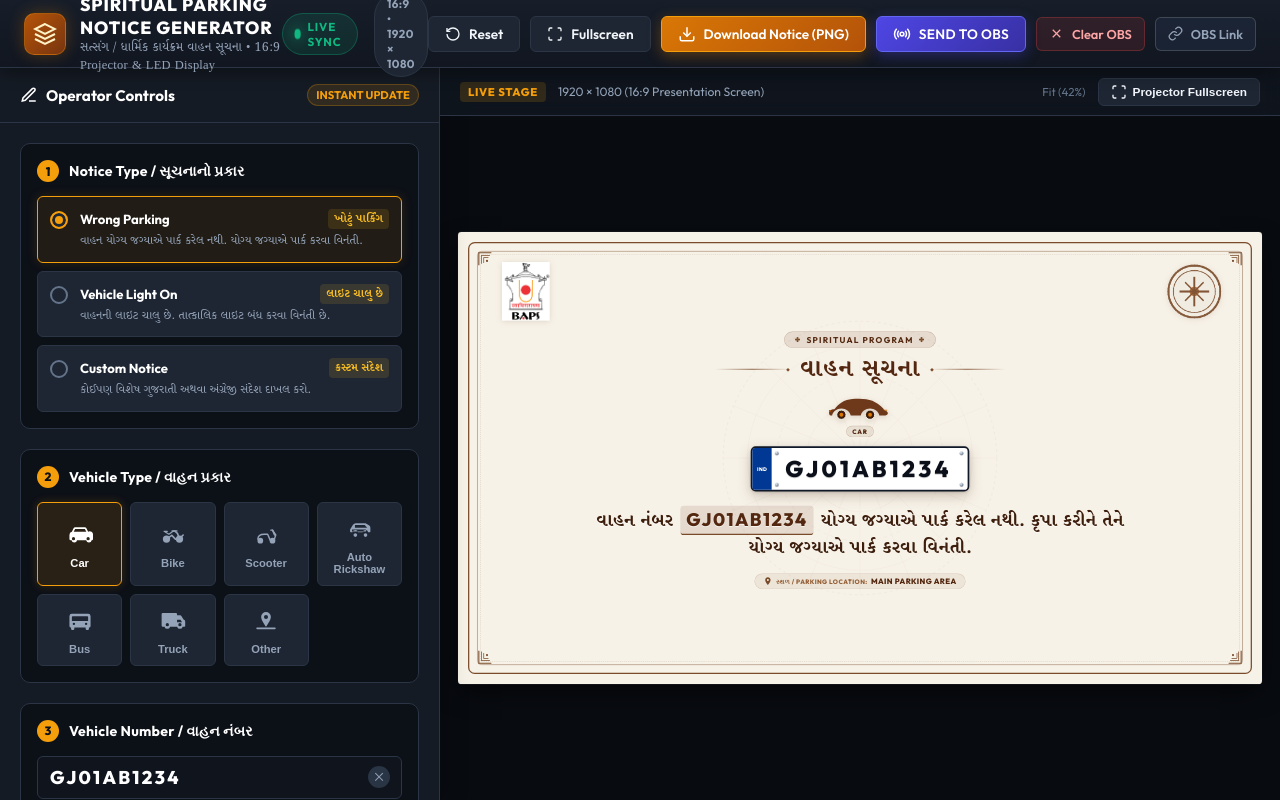
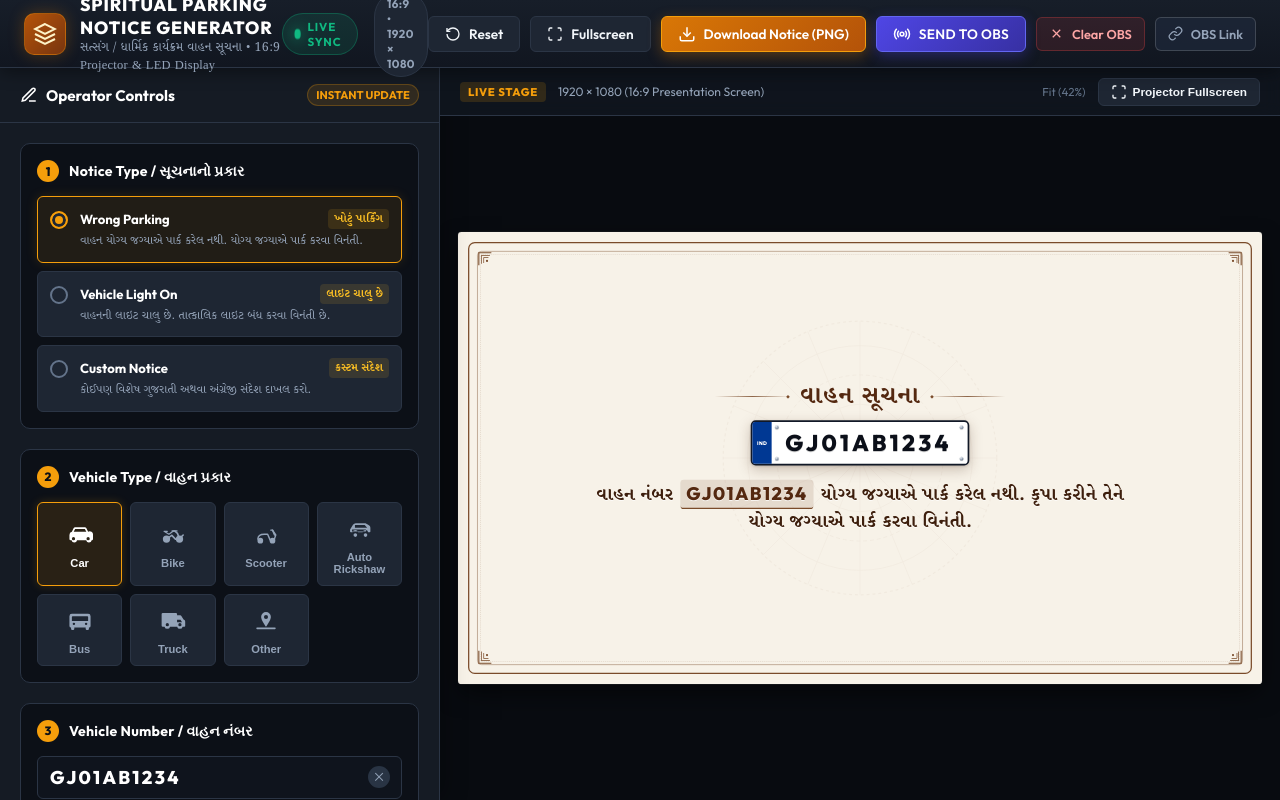
Before and after one commit to TapanPatel09/parkinig-notice-, a website: page index.html in a window 1280 px wide. Drawn offline with nearby package versions, Linux system fonts and the light colour scheme.

Commit message:
remove image and  remove other thing

```diff
--- a/index.html
+++ b/index.html
@@ -336,7 +336,7 @@
             <div class="field-group">
               <label for="noticeTitleInput" class="field-label">Notice Title (મુખ્ય શીર્ષક)</label>
               <input type="text" id="noticeTitleInput" class="form-control"
-                placeholder="વાહન સૂચના" value="વાહન સૂચના">
+                placeholder="પાર્કિંગ સૂચના" value="પાર્કિંગ સૂચના">
             </div>
 
             <div class="field-group">
@@ -466,42 +466,42 @@
               </div>
 
               <!-- 3. TOP-LEFT LOGO CONTAINER -->
-              <div class="logo-wrapper logo-left-wrapper" title="Top-Left Logo">
+              <!-- <div class="logo-wrapper logo-left-wrapper" title="Top-Left Logo">
                 <img id="leftLogo" class="logo-left" src="assets/baps_logo.png" alt="Organization Logo Left" onerror="this.style.opacity='0.4'">
-              </div>
+              </div> -->
 
               <!-- 4. TOP-RIGHT LOGO CONTAINER -->
-              <div class="logo-wrapper logo-right-wrapper" title="Top-Right Logo">
+              <!-- <div class="logo-wrapper logo-right-wrapper" title="Top-Right Logo">
                 <img id="rightLogo" class="logo-right" src="assets/logo-right.png" alt="Organization Logo Right"
                   onerror="this.style.opacity='0.4'">
-              </div>
+              </div> -->
 
               <!-- 5. MAIN NOTICE CONTENT (VERTICALLY & HORIZONTALLY BALANCED) -->
               <div class="notice-inner-content">
 
                 <!-- Program Name Banner (Top / Center - Optional, hidden if empty) -->
-                <div class="program-header-banner" id="canvasProgramBanner">
+                <!-- <div class="program-header-banner" id="canvasProgramBanner">
                   <span class="spiritual-flourish">✤</span>
                   <span class="program-name-text" id="canvasProgramName">SPIRITUAL PROGRAM</span>
                   <span class="spiritual-flourish">✤</span>
-                </div>
+                </div> -->
 
                 <!-- Notice Heading / Title (Default: વાહન સૂચના) -->
                 <div class="notice-title-wrapper">
                   <div class="title-line-flourish left-line"></div>
-                  <h2 class="notice-main-title" id="canvasNoticeTitle">વાહન સૂચના</h2>
+                  <h2 class="notice-main-title" id="canvasNoticeTitle">પાર્કિંગ સૂચના</h2>
                   <div class="title-line-flourish right-line"></div>
                 </div>
 
-                <!-- Vehicle Illustration & Type Badge -->
+                <!-- Vehicle Illustration & Type Badge
                 <div class="vehicle-center-block">
                   <div class="vehicle-svg-container" id="canvasVehicleIconWrapper">
                     <!-- Dynamic Crisp Vector Illustration rendered by JavaScript -->
-                  </div>
+                  <!-- </div>
                   <div class="vehicle-type-label" id="canvasVehicleTypeBadge">
                     <span class="veh-label-text" id="canvasVehicleTypeText">CAR</span>
                   </div>
-                </div>
+                </div> -->
 
                 <!-- REALISTIC INDIAN VEHICLE NUMBER PLATE (HSRP SPECIFICATION) -->
                 <div class="plate-centerpiece-wrapper">
@@ -532,7 +532,7 @@
                 </div>
 
                 <!-- LOCATION & COOPERATION FOOTER (Optional, hidden if empty) -->
-                <div class="notice-footer-area">
+                <!-- <div class="notice-footer-area">
                   <div class="location-badge" id="canvasLocationBlock">
                     <svg class="location-pin-icon" viewBox="0 0 24 24" fill="currentColor">
                       <path
@@ -541,7 +541,7 @@
                     <span class="location-label">સ્થળ / PARKING LOCATION:</span>
                     <span class="location-value" id="canvasLocationName">MAIN PARKING AREA</span>
                   </div>
-                </div>
+                </div> -->
 
               </div>
             </article>
--- a/script.js
+++ b/script.js
@@ -352,7 +352,7 @@
   function updateNoticeText() {
     // 1. Notice Title
     if (dom.canvasNoticeTitle) {
-      dom.canvasNoticeTitle.textContent = state.noticeTitle.trim() || 'વાહન સૂચના';
+      dom.canvasNoticeTitle.textContent = state.noticeTitle.trim() || 'પાર્કિંગ સૂચના';
     }
 
     // 2. Message Body
```
